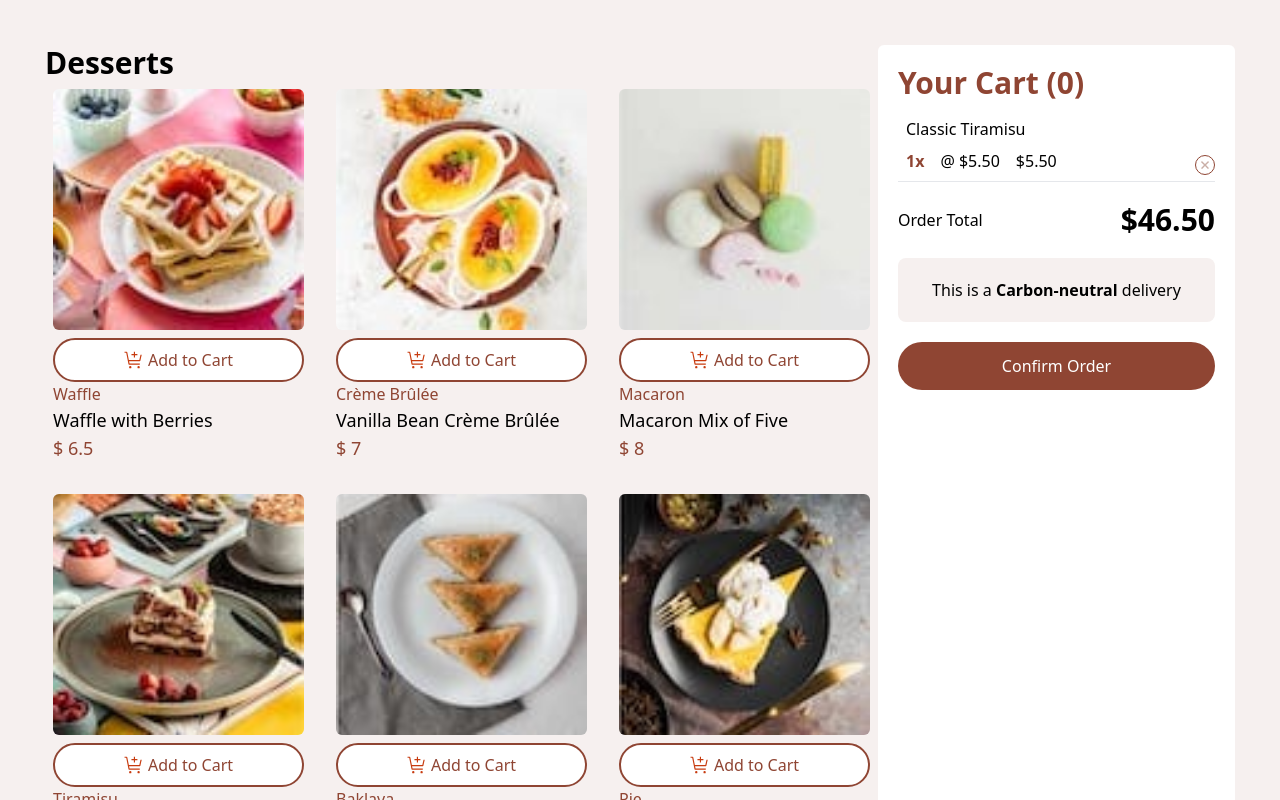
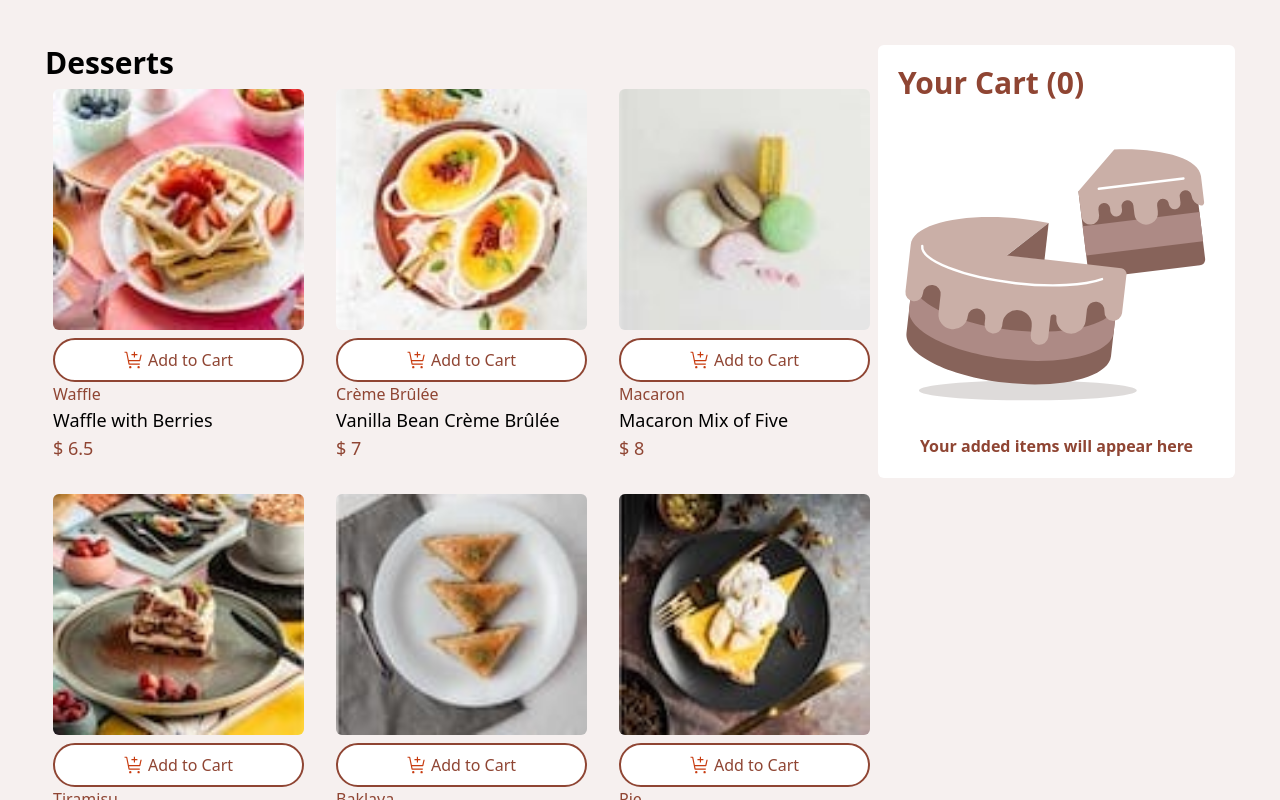
Before and after one commit to Princy-patel/product-list-with-cart, a React (Vite) app: page / in a window 1280 px wide. Shown: the top 800 px of the page. Built offline with nearby package versions, Linux system fonts and the light colour scheme.

Commit message:
implement add-to-cart functionality

```diff
--- a/src/components/Cart.tsx
+++ b/src/components/Cart.tsx
@@ -1,20 +1,43 @@
 import { useSelector } from "react-redux";
 import Button from "../common/Button";
 import { RootState } from "../store/store";
+import { useEffect, useState } from "react";
 
 function Cart() {
-  const cartSelector = useSelector((state : RootState) => state.products.cartProducts);
+  const [totalCartPrice, setTotalCartPrice] = useState(0);
+
+  const cartSelector = useSelector(
+    (state: RootState) => state.products.cartProducts
+  );
+
+  useEffect(() => {
+    const totalPrice = cartSelector.reduce((acc, curr) => acc + curr.price, 0);
+    setTotalCartPrice(totalPrice);
+  }, [cartSelector]);
 
   const confirmOrder = function () {};
   return (
-    <div className="flex-[30%] bg-white p-5 rounded-md">
+    <div className="sticky top-5 flex-[30%] bg-white p-5 rounded-md h-[50%]">
       <h1 className="text-[#8f4533] font-bold text-3xl mb-4">Your Cart (0)</h1>
-      <p className="m-2">Classic Tiramisu</p>
+
+      {cartSelector.length === 0 ? (
+        <>
+          <img src="/images/illustration-empty-cart.svg" className="w-full" />
+          <p className="text-[#8f4533] text-center font-semibold">
+            Your added items will appear here
+          </p>
+        </>
+      ) : (
+        <>
+          {cartSelector.map((item) => {
+            return (
+              <>
+                <p className="m-2">{item.name}</p>
                 <div className="flex justify-between items-center">
                   <div className="[&>*]:px-2 mb-2">
                     <span className="text-[#8f4533] font-bold">1x</span>
-          <span>@ $5.50</span>
-          <span>$5.50</span>
+                    <span>@ ${item.price}</span>
+                    <span>${item.price}</span>
                   </div>
 
                   <div>
@@ -26,10 +49,13 @@ function Cart() {
                   </div>
                 </div>
                 <hr />
+              </>
+            );
+          })}
 
           <div className="flex justify-between items-center my-5">
             <span>Order Total</span>
-        <span className="text-3xl font-bold">$46.50</span>
+            <span className="text-3xl font-bold">${totalCartPrice}</span>
           </div>
 
           <div className="p-5 my-5 text-center rounded-lg bg-[#f6f0ef]">
@@ -43,6 +69,8 @@ function Cart() {
           >
             Confirm Order
           </Button>
+        </>
+      )}
     </div>
   );
 }
```
Lines whose indentation alone changed are shown as unchanged.
